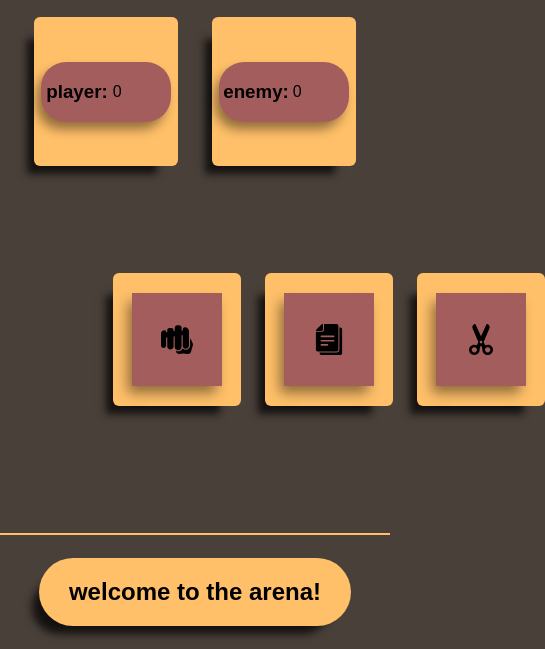
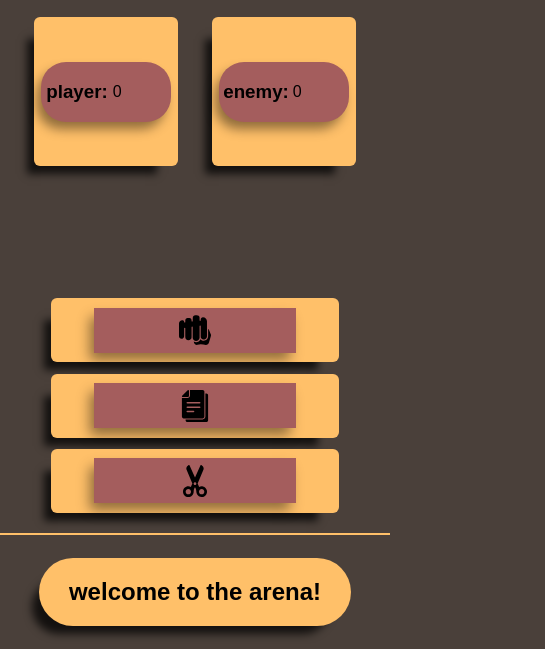
Before and after one commit to gabg4224/rock_paper-scissors, a plain HTML site: page index.html in a window 390 px wide. Shown: the part 195-844 px from the top of the page, 545 px wide, since content can reach past the window. Drawn offline with Linux system fonts and the light colour scheme.

Commit message:
last commit

```diff
--- a/mediaQuerys.css
+++ b/mediaQuerys.css
@@ -1,25 +1,46 @@
-@media only screen and (max-width: 650px) {
-
+@media screen and (max-width: 650px) {
   .header .titleContainer {
     width: 50%;
     height: 42%;
   }
-
 
   .main .pointsPlayerContainer,
   .pointsEnemyContainer {
     min-width: 9rem;
   }
 
-
   .main .playerContainer,
   .enemyContainer {
     width: 90%;
   }
-
+  .main .boxContainer {
+    gap: 0.8rem;
+    width: 80%;
+  }
+  .main .btnBox {
+    min-width: 7rem;
+  }
 
   .footer .messageContainer {
     width: 80%;
   }
+}
 
+@media screen and (max-width: 450px) {
+
+
+  .main .boxContainer {
+    flex-direction: column;
+    justify-content: flex-end;
+    gap: 0.7rem;
   }
+
+  .main  .btnBox {
+    min-width: 18rem;
+    height: 4rem;
+  }
+
+  .main .figBox img {
+    width: 2rem;
+  }
+}
```
Lines whose indentation alone changed are shown as unchanged.
